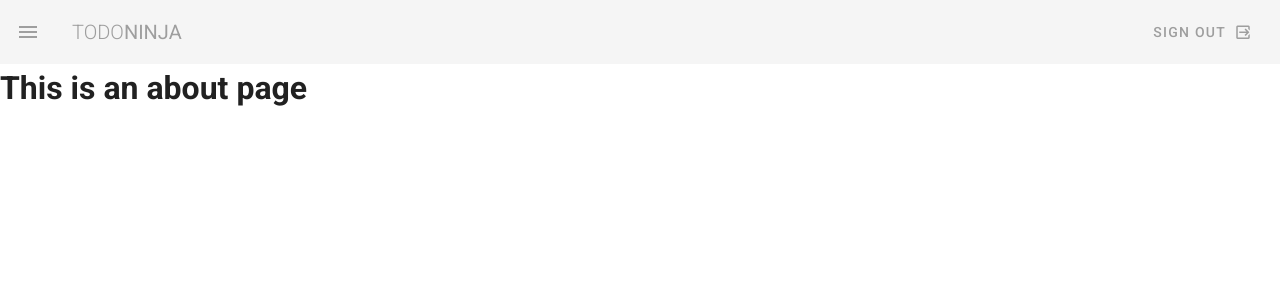
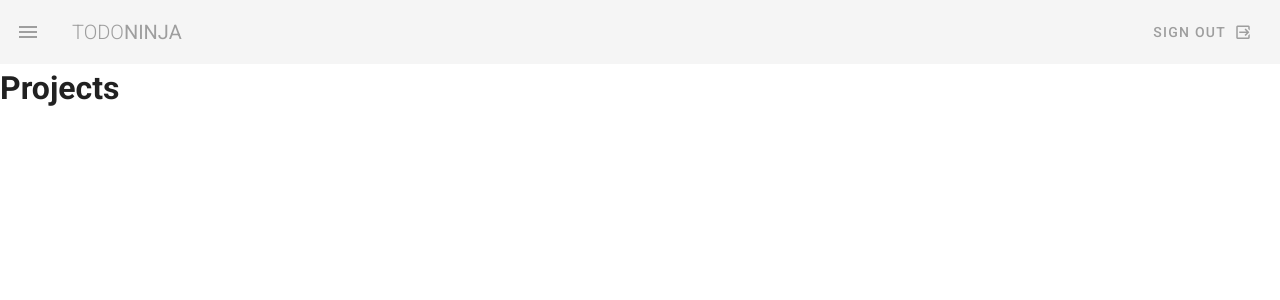
Before and after one commit to crhwebdev-courses/todo-ninja, a Vue app: page /projects in a window 1280 px wide. Shown: the top 300 px of the page. Built offline with nearby package versions, Linux system fonts and the light colour scheme.

Commit message:
Change text on Projects view

```diff
--- a/src/views/Projects.vue
+++ b/src/views/Projects.vue
@@ -1,5 +1,5 @@
 <template>
-  <div class="about">
-    <h1>This is an about page</h1>
+  <div class="projects">
+    <h1>Projects</h1>
   </div>
 </template>
```
